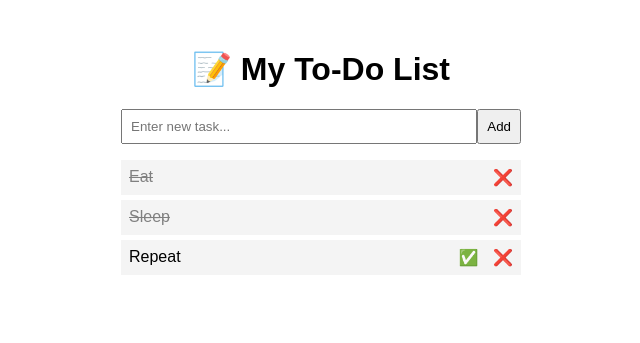
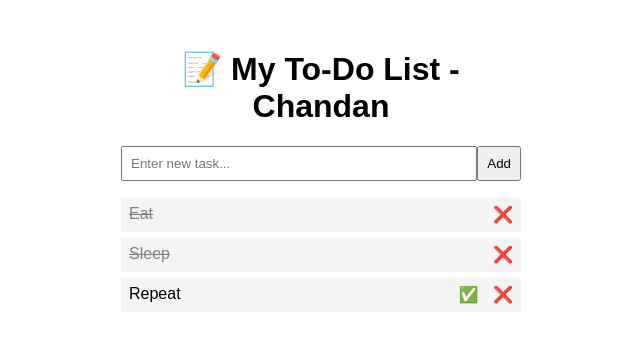
Before and after one commit to chandank99/to-do-project, a Flask app: page / in a window 1280 px wide. Shown: the top 343 px of the page, without its empty margins (319-959 px from the left). Run offline with Flask 3, Linux system fonts and the light colour scheme; data comes from the database, SQL or seed files in the repository.

Commit message:
add changes to app header name

```diff
--- a/templates/index.html
+++ b/templates/index.html
@@ -1,7 +1,7 @@
 <!DOCTYPE html>
 <html>
 <head>
-    <title>Flask To-Do App- Chandan</title>
+    <title>Flask To-Do App</title>
     <style>
         body { font-family: Arial; width: 400px; margin: 50px auto; }
         h1 { text-align: center; }
@@ -16,7 +16,7 @@
 </head>
 <body>
 
-<h1>📝 My To-Do List</h1>
+<h1>📝 My To-Do List -Chandan</h1>
 
 <form action="/add" method="POST">
     <input type="text" name="title" placeholder="Enter new task..." required>
```
